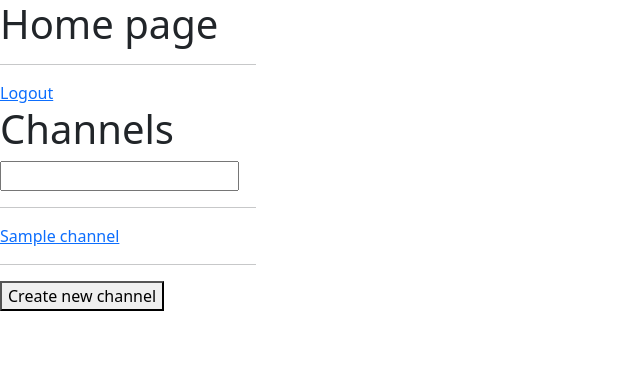
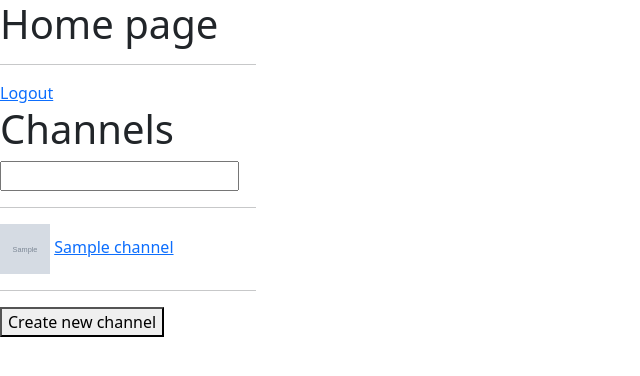
Before and after one commit to PolyakovDmitry546/Messenger, a Django app: page /home/ in a window 1280 px wide. Shown: the top 376 px of the page, without its empty margins (0-640 px from the left). Run offline with Django 4.2, Linux system fonts and the light colour scheme; a user stored in the database is signed in; tables that the repository leaves empty hold one stand-in row (values such as "Sample post"); grey boxes marked "Sample" are stand-in pictures.

Commit message:
Add load channel icon to channel panel

```diff
--- a/messenger/templates/includes/channels_panel.html
+++ b/messenger/templates/includes/channels_panel.html
@@ -2,7 +2,10 @@
 <input title="Search">
 <hr>
 {% for channel in context.user_channels %}
-    <a href="{{ channel.get_absolute_url }}">{{ channel.name }}</a><br>
+    <div style="margin-bottom: 5px;">
+        <img src="{{ channel.icon.url }}" style="width: 50px; height: 50px;"/>
+        <a href="{{ channel.get_absolute_url }}">{{ channel.name }}</a><br>
+    </div>
 {% empty %}
     <p>No channels yet.</p>
 {% endfor %}
```
